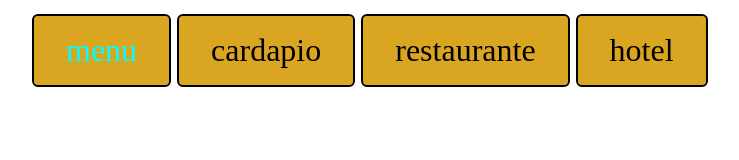
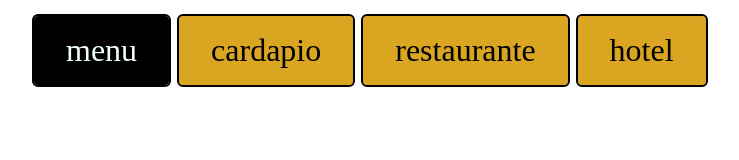
Before and after one commit to EmidioG/question-three-atividad, a plain HTML site: page index.html in a window 1280 px wide. In both pictures the pointer is over the link "menu". Shown: the whole page, without its empty margins (14-753 px from the left). Drawn offline with Linux system fonts and the light colour scheme.

Commit message:
atualização q3

```diff
--- a/css/style.css
+++ b/css/style.css
@@ -16,5 +16,11 @@ a {
 }
 
 li:hover a {
-  color: aqua;
+  transition: 0.2s;
+  color: azure;
 }
+
+li:hover {
+  background-color: black;
+  transition: 0.1s;
+}
```
